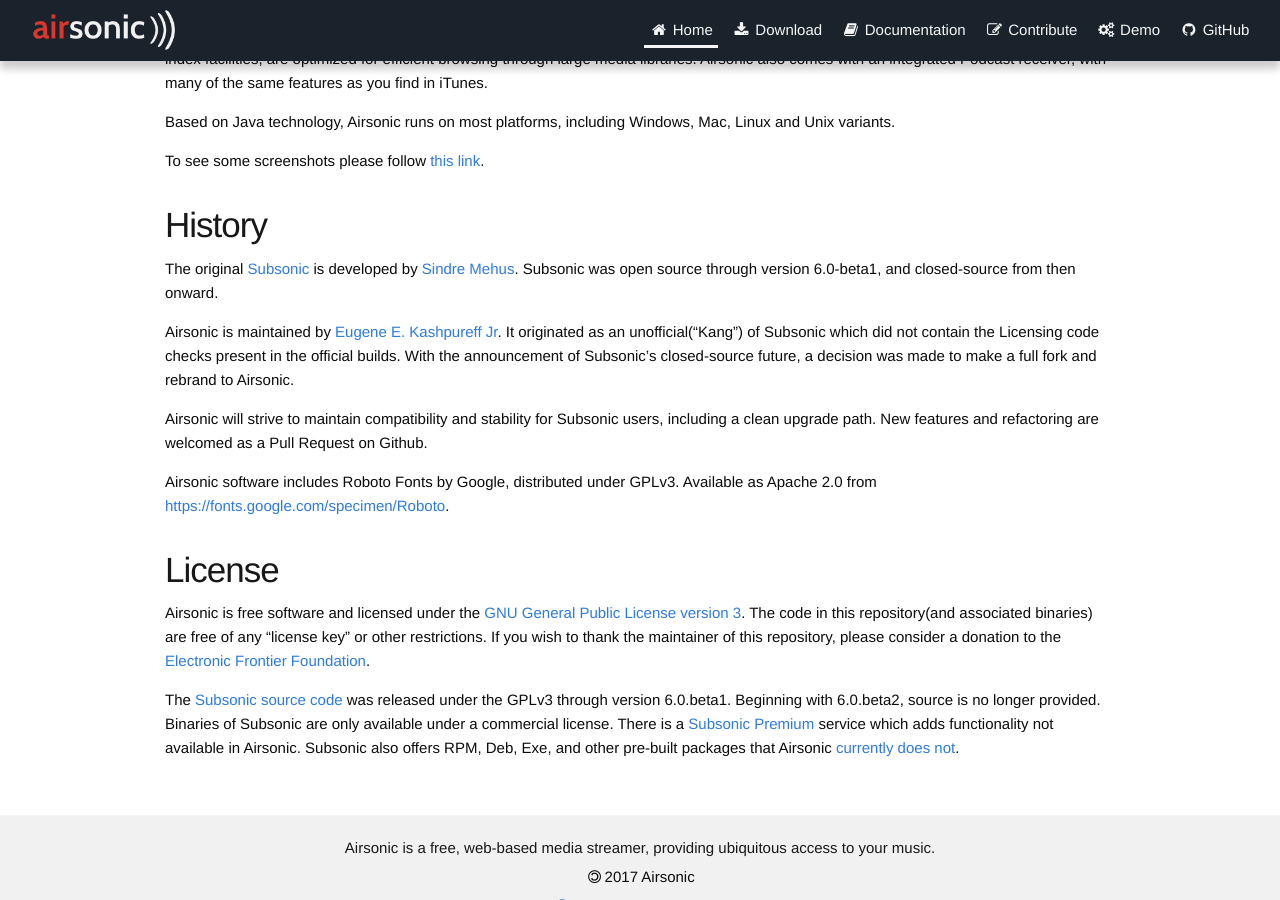
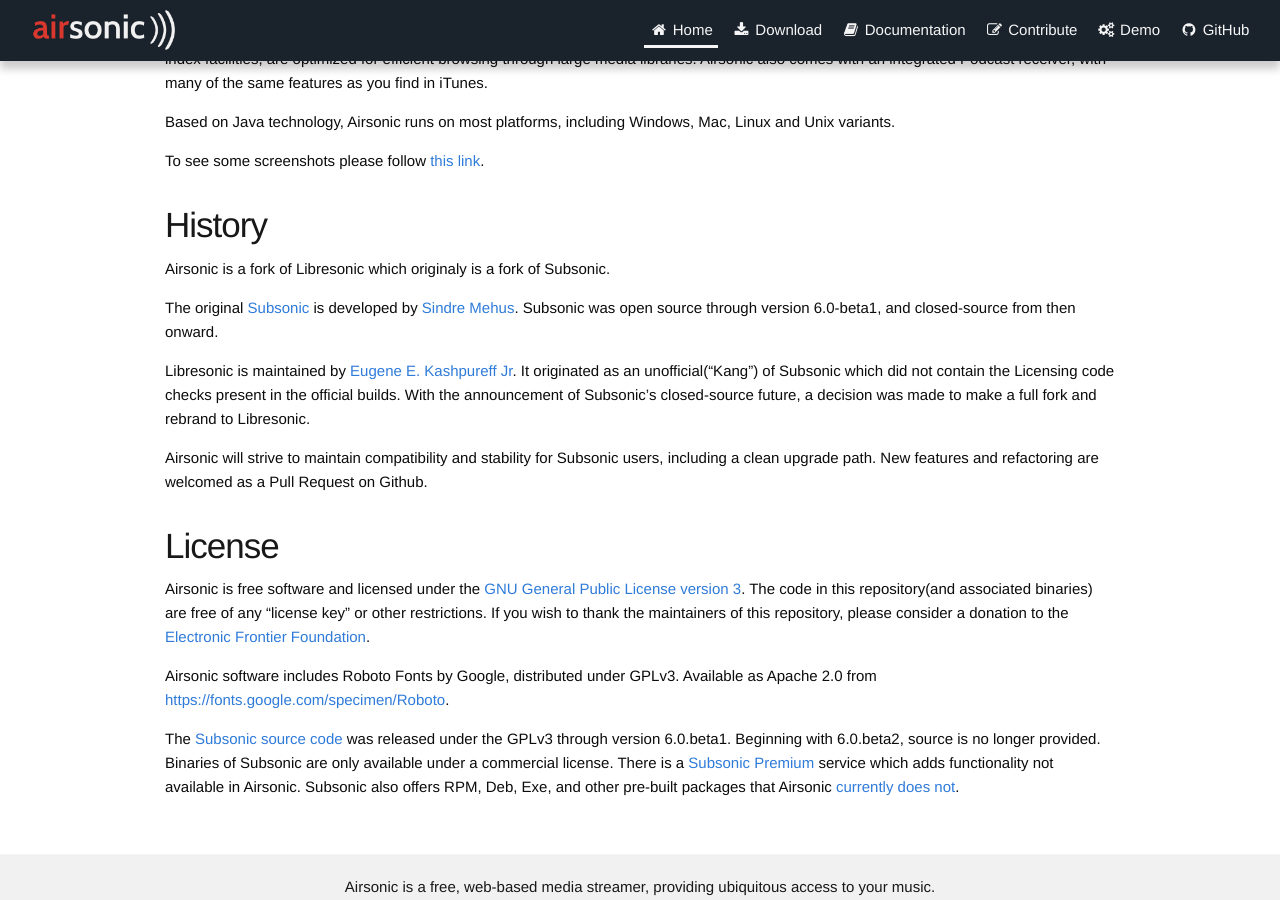
Before and after one commit to airsonic/airsonic.github.io, a Jekyll site: the page built from pages/index.md, in a window 1280 px wide and 900 px high, scrolled down 389 px. Built offline with Jekyll 4.4.1, drawn with Linux system fonts in a browser that asks for light colours.

Commit message:
Better history text for airsonic

```diff
--- a/pages/index.md
+++ b/pages/index.md
@@ -20,16 +20,18 @@ To see some screenshots please follow [this link](/screenshots/).
 
 ## History
 
+Airsonic is a fork of Libresonic which originaly is a fork of Subsonic.
+
 The original [Subsonic](http://www.subsonic.org/) is developed by [Sindre Mehus](mailto:sindre@activeobjects.no). Subsonic was open source through version 6.0-beta1, and closed-source from then onward.
 
-Airsonic is maintained by [Eugene E. Kashpureff Jr](mailto:eugene@kashpureff.org). It originated as an unofficial("Kang") of Subsonic which did not contain the Licensing code checks present in the official builds. With the announcement of Subsonic's closed-source future, a decision was made to make a full fork and rebrand to Airsonic.
+Libresonic is maintained by [Eugene E. Kashpureff Jr](mailto:eugene@kashpureff.org). It originated as an unofficial("Kang") of Subsonic which did not contain the Licensing code checks present in the official builds. With the announcement of Subsonic's closed-source future, a decision was made to make a full fork and rebrand to Libresonic.
 
 Airsonic will strive to maintain compatibility and stability for Subsonic users, including a clean upgrade path. New features and refactoring are welcomed as a Pull Request on Github.
 
+## License
+
+Airsonic is free software and licensed under the [GNU General Public License version 3](http://www.gnu.org/copyleft/gpl.html). The code in this repository(and associated binaries) are free of any "license key" or other restrictions. If you wish to thank the maintainers of this repository, please consider a donation to the [Electronic Frontier Foundation](https://supporters.eff.org/donate).
+
 Airsonic software includes Roboto Fonts by Google, distributed under GPLv3. Available as Apache 2.0 from [https://fonts.google.com/specimen/Roboto](https://fonts.google.com/specimen/Roboto).
 
-## License
-
-Airsonic is free software and licensed under the [GNU General Public License version 3](http://www.gnu.org/copyleft/gpl.html). The code in this repository(and associated binaries) are free of any "license key" or other restrictions. If you wish to thank the maintainer of this repository, please consider a donation to the [Electronic Frontier Foundation](https://supporters.eff.org/donate).
-
 The [Subsonic source code](https://github.com/airsonic/subsonic-svn) was released under the GPLv3 through version 6.0.beta1. Beginning with 6.0.beta2, source is no longer provided. Binaries of Subsonic are only available under a commercial license. There is a [Subsonic Premium](http://www.subsonic.org/pages/premium.jsp) service which adds functionality not available in Airsonic. Subsonic also offers RPM, Deb, Exe, and other pre-built packages that Airsonic [currently does not](https://github.com/airsonic/airsonic/issues/65).
```
